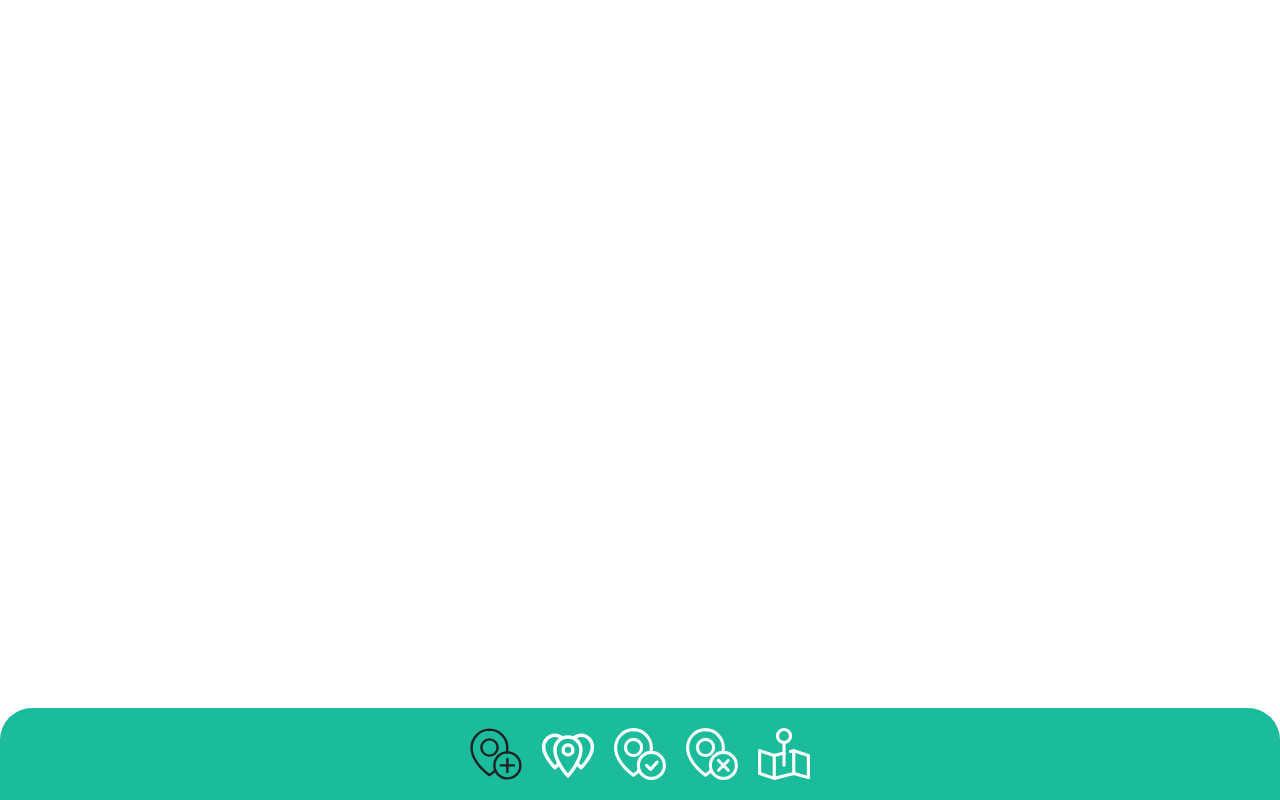
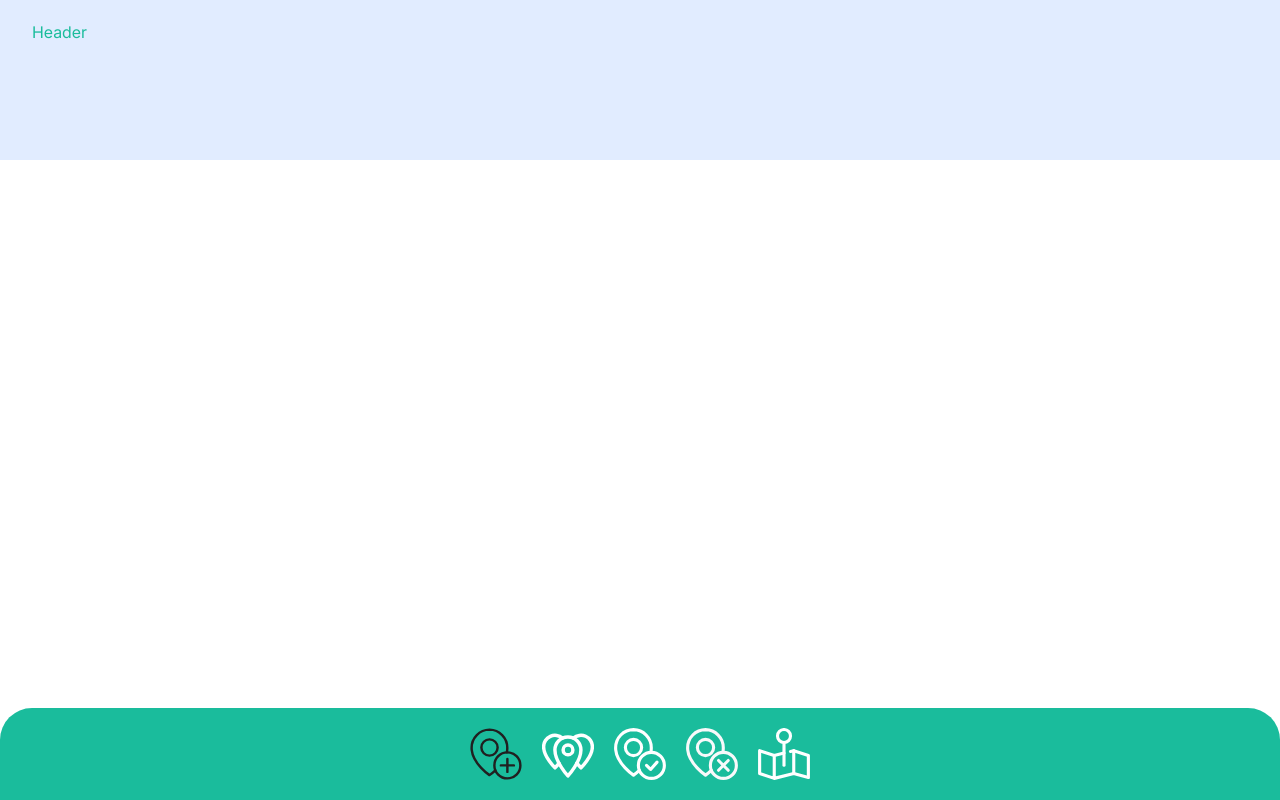
Before and after one commit to kcadavos/itinera-io, a Next.js app: page /ItinerarySuggestionPages/AddSuggestionPage in a window 1280 px wide. Built offline with nearby package versions, Linux system fonts and the light colour scheme.

Commit message:
minor push just so that we are up to date

```diff
--- a/src/app/(pages)/ItinerarySuggestionPages/AddSuggestionPage/page.tsx
+++ b/src/app/(pages)/ItinerarySuggestionPages/AddSuggestionPage/page.tsx
@@ -6,13 +6,7 @@ const AddSuggestionPage = () => {
     <div className='font-roboto m-0 p-0 max-w-screen'>
         {/* mobile */}
         <div className="block md:hidden">
-            <div className='bg-[#E1ECFF] min-h-[10rem] max-h-[10rem] py-5  min-w-screen max-w-screen mb-6 lg:mb-4'>
-                <div className="mx-8 font-inter">
-                    <p className=" text-[#1ABC9C]">Header</p>
 
-                </div>
-
-            </div>
 
 
             <div className="bg-[#ECF0F1] rounded-2xl min-h-[30rem] min-w-[20rem] lg:min-h-[25rem] lg:max-w-[20rem] mx-4 px-4 relative mb-35">
--- a/src/app/(pages)/layout.tsx
+++ b/src/app/(pages)/layout.tsx
@@ -1,5 +1,6 @@
 "use client"
 import FooterComponent from '@/components/FooterComponent'
+import HeaderComponent from '@/components/HeaderComponent'
 import { usePathname } from 'next/navigation'
 import React, { useEffect , useState } from 'react'
 
@@ -14,6 +15,7 @@ const Layout = ({ children }: { children: React.ReactNode }) =>  {
   return (
 
     <div>
+      <HeaderComponent/>
       {children}
       {!isHidden && <FooterComponent/>}
     </div>
--- a/src/components/HeaderComponent.tsx
+++ b/src/components/HeaderComponent.tsx
@@ -3,18 +3,13 @@ import React from 'react'
 const HeaderComponent = () => {
   return (
     <div>
-      <div className='bg-[#E1ECFF] rounded-2xl py-10 min-w-screen max-w-screen mb-6'>
-        <div className="mx-8 font-inter">
-        <p className=" text-[#1ABC9C]">Itinera-IO</p>
-          <div className="text-3xl">
-            <p className="text-[#E67E22]">Votes In, </p>
-            <p className="text-[#E67E22]">Adventure Out.</p>
-            <p className="text-[#2C3E50]">Log In.</p>
-          </div>
+      <div className='bg-[#E1ECFF] min-h-[10rem] max-h-[10rem] py-5  min-w-screen max-w-screen mb-6 lg:mb-4'>
+                <div className="mx-8 font-inter">
+                    <p className=" text-[#1ABC9C]">Header</p>
 
-        </div>
+                </div>
 
-      </div>
+            </div>
     </div>
   )
 }
```
